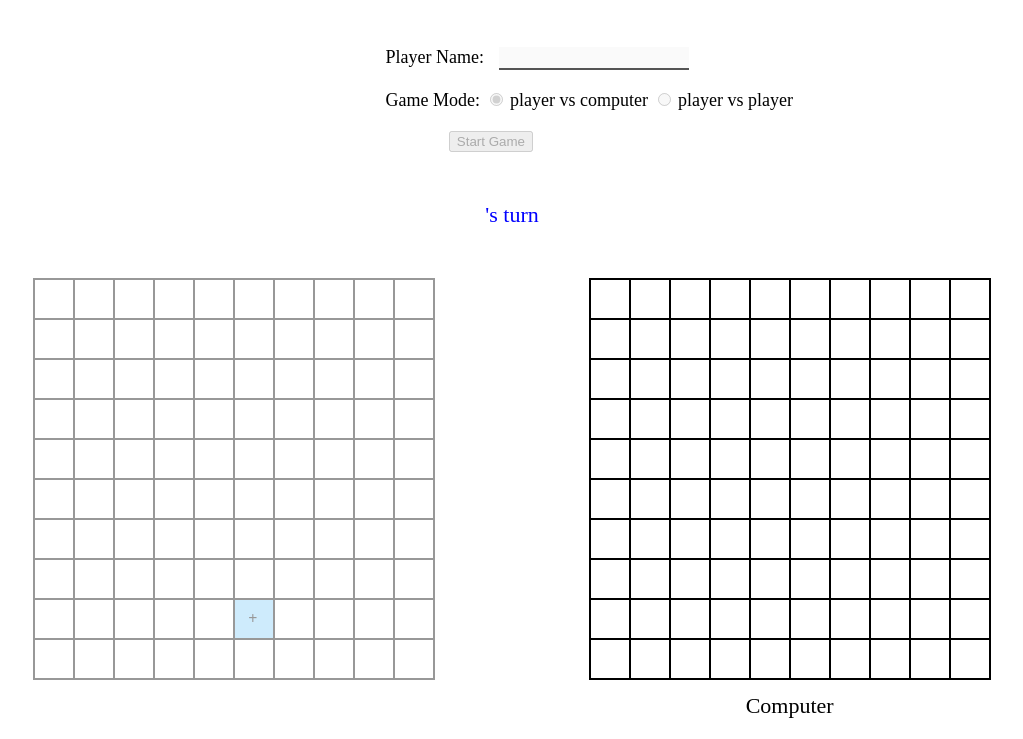
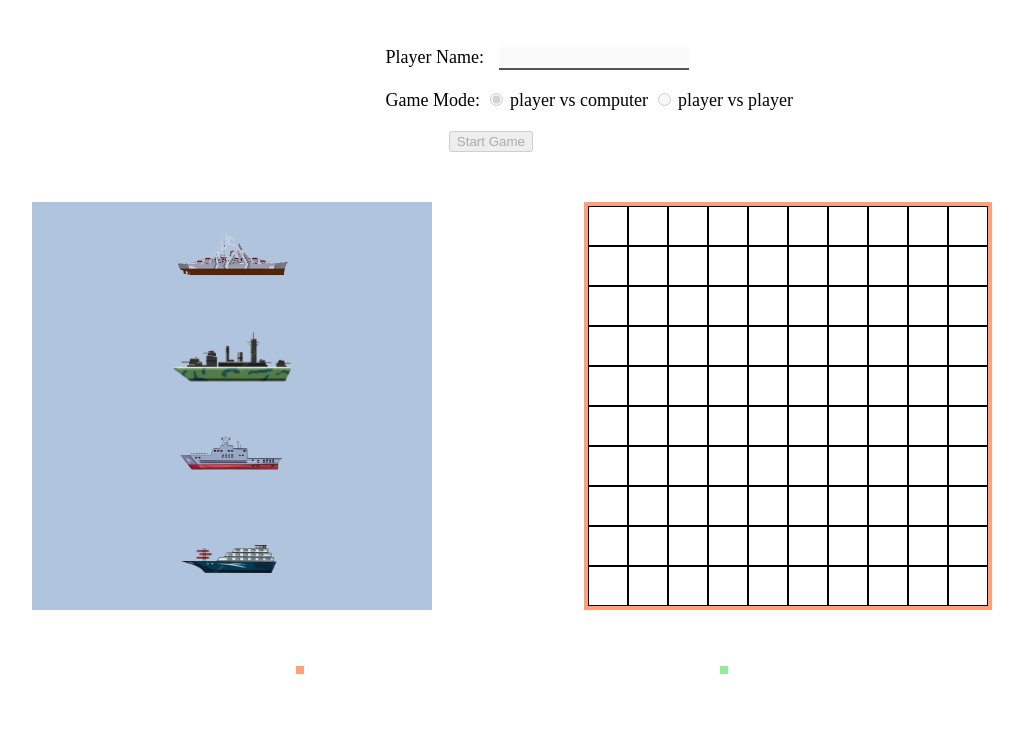
Before and after one commit to lalit-machra/odin-battleship, a website with bundled scripts: page index.html in a window 1280 px wide. Both pictures are taken after a click on the button "Start Game". Shown: the part 61-800 px from the top of the page, without its empty margins (128-1151 px from the left). Built offline with nearby package versions, Linux system fonts and the light colour scheme.

Commit message:
WIP: place ships using drag and drop

```diff
--- a/game-dom-helper.js
+++ b/game-dom-helper.js
@@ -12,11 +12,10 @@ function disableStartingMenu() {
   return;
 }
 
-function initGameBoard(playerArr) {
+function initGameBoard(playerArr, playerObjArr) {
   let player, playerDiv, playerNameSpan;
-  let playerObjArr = [];
   for (let i = 0; i < playerArr.length; i++) {
-    player = new Player(playerArr[i]);
+    player = (playerObjArr[0] !== undefined && playerObjArr[0].name === playerArr[i]) ? playerObjArr[0] : new Player(playerArr[i]);
     playerDiv = document.querySelector(`.gameboards .player${i + 1}Board`);
     playerNameSpan = document.querySelector(`.gameboards .player${i + 1}Name`);
     displayGameboard(player, playerDiv, playerNameSpan);
@@ -25,7 +24,14 @@ function initGameBoard(playerArr) {
   return playerObjArr;
 }
 
-function displayGameboard(player, playerDiv, playerNameSpan) {
+function initGameBoardForShipPlacement(playerName, playerDiv, playerObjArr) {
+  let player = new Player(playerName);
+  displayGameboard(player, playerDiv);
+  playerObjArr.push(player);
+  return playerObjArr;
+}
+
+function displayGameboard(player, playerDiv, playerNameSpan=null) {
   let gameBoard = player.gameBoard.board;
   let rowDiv, columnDiv;
   for (let i = 0; i < gameBoard.length; i++) {
@@ -39,8 +45,8 @@ function displayGameboard(player, playerDiv, playerNameSpan) {
     }
     playerDiv.appendChild(rowDiv);
   }
-  playerNameSpan.innerText = player.name;
+  if (playerNameSpan) playerNameSpan.innerText = player.name;
   return;
 }
 
-export { disableStartingMenu, initGameBoard };
+export { disableStartingMenu, initGameBoard, initGameBoardForShipPlacement };
--- a/game-dom.js
+++ b/game-dom.js
@@ -1,16 +1,18 @@
-import { disableStartingMenu, initGameBoard } from "./game-dom-helper.js";
+import { disableStartingMenu, initGameBoard, initGameBoardForShipPlacement } from "./game-dom-helper.js";
 
 const player = document.querySelector("#player");
 const gameMode = document.querySelector('input[type="radio"]:checked');
 const gameStartBtn = document.querySelector(".gameStartBtn");
 let playerArr = [];
-gameStartBtn.addEventListener("click", () => {
+let playerObjArr = [];
+gameStartBtn.addEventListener("click", async () => {
   disableStartingMenu();
   playerArr.push(player.value);
+  await placeShips(playerArr);
   if (gameMode.value === 'pvc') {
     playerArr.push("Computer");
   }
-  let playerObjArr = initGameBoard(playerArr);
+  playerObjArr = initGameBoard(playerArr, playerObjArr);
   handleTurns(playerObjArr);
 });
 
@@ -95,3 +97,52 @@ function handleAttack(attackPos, oppGameboard, oppGameBoardObj) {
     return true;
   }
 }
+
+async function placeShips(playerArr) {
+  const placeAllShips = document.querySelector('.placeAllShips');
+  const shipsDiv = document.createElement("div");
+  shipsDiv.classList.add("ships");
+  const player1Board = document.createElement("div");
+  player1Board.classList.add("player1Board");
+
+  placeAllShips.appendChild(shipsDiv);
+  placeAllShips.appendChild(player1Board);
+
+  playerObjArr = initGameBoardForShipPlacement(playerArr[0], player1Board, playerObjArr);
+
+  const columnDivs = document.querySelectorAll('.placeAllShips .columnDiv');
+  columnDivs.forEach((column) => {
+    column.addEventListener('dragover', (ev) => {
+      ev.preventDefault();
+      ev.dataTransfer.dropEffect = "copy";
+    });
+    column.addEventListener('dragenter', (ev) => {
+      column.classList.add('hovered');
+    })
+    column.addEventListener('dragleave', (ev) => {
+      column.classList.remove('hovered');
+    })
+    column.addEventListener('drop', (ev) => {
+      ev.preventDefault();
+    })
+  });
+
+  const img1 = document.createElement("img")
+  img1.src = './img/battleship1.png';
+  const img2 = document.createElement("img")
+  img2.src = './img/battleship2.png';
+  const img3 = document.createElement("img")
+  img3.src = './img/battleship3.png';
+  const img4 = document.createElement("img")
+  img4.src = './img/battleship4.png';
+  shipsDiv.appendChild(img1);
+  shipsDiv.appendChild(img2);
+  shipsDiv.appendChild(img3);
+  shipsDiv.appendChild(img4);
+
+  const launchGameBtn = document.createElement('button');
+  launchGameBtn.classList.add("launchGameBtn");
+  return new Promise((resolve) => {
+    launchGameBtn.onclick = () => resolve();
+  });
+}
--- a/index.html
+++ b/index.html
@@ -24,6 +24,7 @@
       </label>
       <button class="gameStartBtn">Start Game</button>
     </div>
+    <div class="placeAllShips"></div>
     <div class="turnInfo"></div>
     <div class="gameboards">
       <div class="player1">
--- a/style.css
+++ b/style.css
@@ -43,23 +43,45 @@ h1 {
   color: blue;
 }
 
-.gameboards {
+.gameboards,
+.placeAllShips {
   display: flex;
   justify-content: space-evenly;
   margin-top: 50px;
+}
+
+.placeAllShips .ships {
+  display: flex;
+  justify-content: space-evenly;
+  align-items: center;
+  flex-direction: column;
+  width: 400px;
+  background-color: lightsteelblue;
+}
+
+.ships img {
+  width: 120px;
+  height: 100px;
 }
 
 .player1Board,
 .player2Board {
   display: inline-block;
   justify-content: center;
-  border: 1px solid;
 }
 
 .player1Board.disabled,
 .player2Board.disabled {
   pointer-events: none;
   opacity: 0.4;
+}
+
+.player1Board {
+  border: 4px solid lightsalmon;
+}
+
+.player2Board {
+  border: 4px solid lightgreen;
 }
 
 .gameboards span {
@@ -69,17 +91,23 @@ h1 {
   margin-top: 10px;
 }
 
-.gameboards .rowDiv {
+.gameboards .rowDiv,
+.placeAllShips .rowDiv {
   display: flex;
 }
 
-.gameboards .columnDiv {
+.gameboards .columnDiv,
+.placeAllShips .columnDiv {
   width: 40px;
   height: 40px;
   border: 1px solid;
   display: inline-block;
   margin-top: 0;
   margin-bottom: 0;
+}
+
+.placeAllShips .columnDiv.hovered {
+  background-color: aliceblue;
 }
 
 .gameboards .columnDiv.attacked {
```
Also changed, not shown: img/battleship1.png (added), img/battleship2.png (added), img/battleship3.png (added), img/battleship4.png (added).
